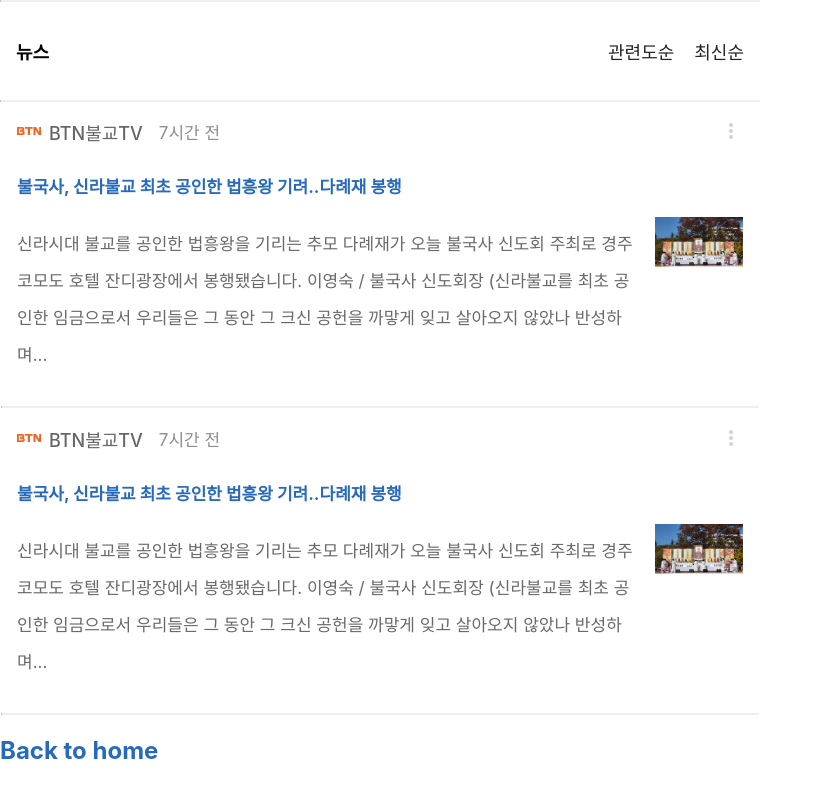
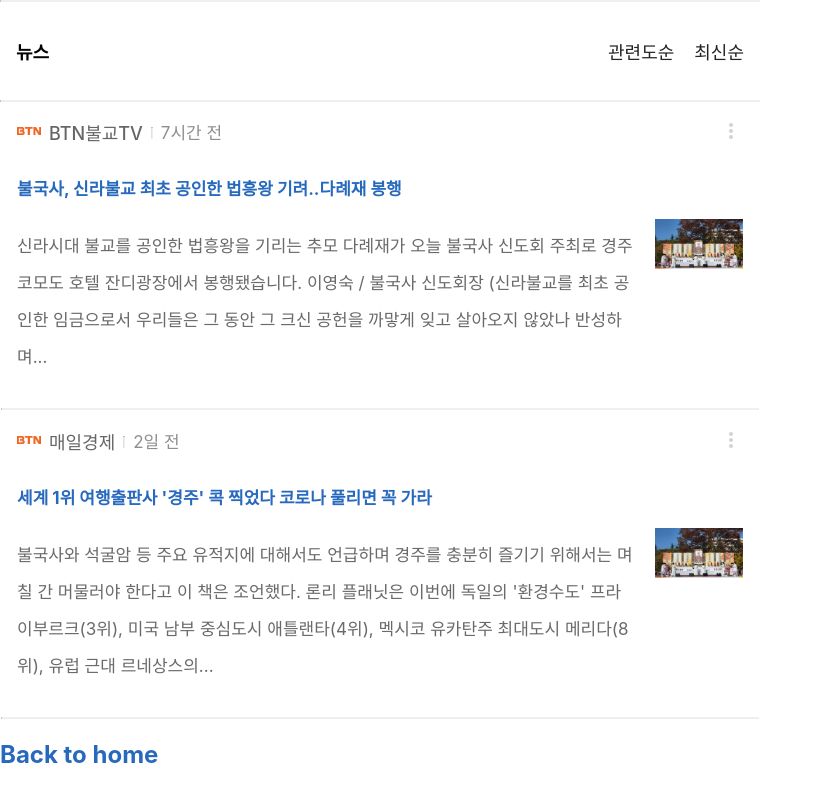
Before and after one commit to ksa37/CS492_Team4_Web_SSR_with_Server_Driven_UI, a Next.js app: page /news in a window 1280 px wide. Shown: the whole page, without its empty margins (0-823 px from the left). Built offline with nearby package versions, Linux system fonts and the light colour scheme.

Commit message:
Delete unnecessary codes

```diff
--- a/src/components/card.js
+++ b/src/components/card.js
@@ -5,37 +5,8 @@ import Image from "next/image"
 import MoreVertIcon from "@material-ui/icons/MoreVert";
 
 
-// export default function Card(props) {
-//     return (
-//         <div className="post" key={props.id}>
-//             {(props.publisher_image === "" || props.publisher_image === null) ?
-//             <br></br>
-//             // : <img src={props.publisher_image} width="100%" alt="shared-diary-post-card" />}
-//             : <img src={props.publisher_image} width="100%" />}
-//             <div className="publisher">{props.publisher}</div>
-//             <div className="date">{props.date}</div>
-//             <div className="title">{props.title}</div>
-//             <div className="contents">{props.contents}</div>
-//             <br></br>
-//             {(props.image === "" || props.image === null) ?
-//             <br></br>
-//             : <img src={props.image} width="100%"/>}
-//         </div>
-//     )
-// }
-
 export default function Card({props}) {
     const { publisherURL, publisherImgURL, publisher, date, newsURL, title, contents, contentsImgURL } = props
-    // const data = {
-    //     "publisherURL": "http://www.btnnews.tv",
-    //     "publisherImgURL": "/images/news_publisher_logos/BTN.jpg",
-    //     "publisher": "BTN불교TV",
-    //     "date": "7시간 전",
-    //     "newsURL": "http://m.btnnews.tv/news/articleView.html?idxno=68717",
-    //     "title": "불국사, 신라불교 최초 공인한 법흥왕 기려..다례재 봉행",
-    //     "contents": "신라시대 불교를 공인한 법흥왕을 기리는 추모 다례재가 오늘 불국사 신도회 주최로 경주 코모도 호텔 잔디광장에서 봉행됐습니다. 이영숙 / 불국사 신도회장 (신라불교를 최초 공인한 임금으로서 우리들은 그 동안 그 크신 공헌을 까맣게 잊고 살아오지 않았나 반성하며...",
-    //     "contentsImgURL": "/images/news_images/BTN_1.jpg"
-    // }
 
     return (
         <div className={styles.postOutline}>
@@ -43,7 +14,6 @@ export default function Card({props}) {
                 <div className={styles.cardHeader}>
                     <div className={styles.publishInfo}>
                         {/* <Link href="http://www.btnnews.tv"> */}
-                        {/* <Link href={data.publisherURL}> */}
                         <Link href={publisherURL}>
                             <a>
                             <div className={styles.publishInfo}>
@@ -56,29 +26,28 @@ export default function Card({props}) {
                                     objectFit='contain'
                                 />
                                 {/* <div className={styles.publisher}>BTN불교TV</div> */}
-                                {/* <div className={styles.publisher}>{data.publisher}</div> */}
                                 <div className={styles.publisher}>{publisher}</div>
                             </div>
                             </a>
                         </Link>
-                        {/* <hr className={styles.verticalDivider}></hr> */}
-                        <div className={styles.date}>7시간 전</div>
-                        {/* <div className={styles.date}>{date}</div> */}
+                        <hr className={styles.verticalDivider}></hr>
+                        {/* <div className={styles.date}>7시간 전</div> */}
+                        <div className={styles.date}>{date}</div>
                     </div>
                     <MoreVertIcon className={styles.morevert}>
                     </MoreVertIcon>
                 </div>
-                <Link href="http://m.btnnews.tv/news/articleView.html?idxno=68717">
-                {/* <Link href={newsURL}> */}
+                {/* <Link href="http://m.btnnews.tv/news/articleView.html?idxno=68717"> */}
+                <Link href={newsURL}>
                     <a>
-                        <div className={styles.title}>불국사, 신라불교 최초 공인한 법흥왕 기려..다례재 봉행</div>
-                        {/* <div className={styles.title}>{title}</div> */}
+                        {/* <div className={styles.title}>불국사, 신라불교 최초 공인한 법흥왕 기려..다례재 봉행</div> */}
+                        <div className={styles.title}>{title}</div>
                         <div className={styles.contentsInfo}>
-                            <div className={styles.contents}>신라시대 불교를 공인한 법흥왕을 기리는 추모 다례재가 오늘 불국사 신도회 주최로 경주 코모도 호텔 잔디광장에서 봉행됐습니다. 이영숙 / 불국사 신도회장 (신라불교를 최초 공인한 임금으로서 우리들은 그 동안 그 크신 공헌을 까맣게 잊고 살아오지 않았나 반성하며...</div>
-                            {/* <div className={styles.contents}>{contents}</div> */}
+                            {/* <div className={styles.contents}>신라시대 불교를 공인한 법흥왕을 기리는 추모 다례재가 오늘 불국사 신도회 주최로 경주 코모도 호텔 잔디광장에서 봉행됐습니다. 이영숙 / 불국사 신도회장 (신라불교를 최초 공인한 임금으로서 우리들은 그 동안 그 크신 공헌을 까맣게 잊고 살아오지 않았나 반성하며...</div> */}
+                            <div className={styles.contents}>{contents}</div>
                             <Image className={styles.contentsImg}
-                                src="/images/news_images/BTN_1.jpg"
-                                // src={contentsImgURL}
+                                // src="/images/news_images/BTN_1.jpg"
+                                src={contentsImgURL}
                                 width={88}
                                 height={88}
                                 layout='fixed'
@@ -87,7 +56,6 @@ export default function Card({props}) {
                         </div>
                     </a>
                 </Link>
-                {/* <Divider horizontal></Divider> */}
             </div>
             <hr className={styles.divider}></hr>
 
--- a/src/pages/news.js
+++ b/src/pages/news.js
@@ -24,13 +24,13 @@ const dummydata = {
                                     "contentsImgURL": "/images/news_images/BTN_1.jpg"
                                 },
                                 {
-                                    "publisherURL": "http://www.btnnews.tv",
+                                    "publisherURL": "https://media.naver.com/press/009",
                                     "publisherImgURL": "/images/news_publisher_logos/BTN.jpg",
-                                    "publisher": "BTN불교TV",
-                                    "date": "7시간 전",
-                                    "newsURL": "http://m.btnnews.tv/news/articleView.html?idxno=68717",
-                                    "title": "불국사, 신라불교 최초 공인한 법흥왕 기려..다례재 봉행",
-                                    "contents": "신라시대 불교를 공인한 법흥왕을 기리는 추모 다례재가 오늘 불국사 신도회 주최로 경주 코모도 호텔 잔디광장에서 봉행됐습니다. 이영숙 / 불국사 신도회장 (신라불교를 최초 공인한 임금으로서 우리들은 그 동안 그 크신 공헌을 까맣게 잊고 살아오지 않았나 반성하며...",
+                                    "publisher": "매일경제",
+                                    "date": "2일 전",
+                                    "newsURL": "https://n.news.naver.com/mnews/article/009/0004873767?sid=103",
+                                    "title": "세계 1위 여행출판사 '경주' 콕 찍었다 코로나 풀리면 꼭 가라",
+                                    "contents": "불국사와 석굴암 등 주요 유적지에 대해서도 언급하며 경주를 충분히 즐기기 위해서는 며칠 간 머물러야 한다고 이 책은 조언했다. 론리 플래닛은 이번에 독일의 '환경수도' 프라이부르크(3위), 미국 남부 중심도시 애틀랜타(4위), 멕시코 유카탄주 최대도시 메리다(8위), 유럽 근대 르네상스의...",
                                     "contentsImgURL": "/images/news_images/BTN_1.jpg"
                                 }
                             ]
@@ -41,19 +41,6 @@ const dummydata = {
         }
     ]
 }
-
-const newsdummy = [
-    {
-        "publisherURL": "http://www.btnnews.tv",
-        "publisherImgURL": "/images/news_publisher_logos/BTN.jpg",
-        "publisher": "BTN불교TV",
-        "date": "7시간 전",
-        "newsURL": "http://m.btnnews.tv/news/articleView.html?idxno=68717",
-        "title": "불국사, 신라불교 최초 공인한 법흥왕 기려..다례재 봉행",
-        "contents": "신라시대 불교를 공인한 법흥왕을 기리는 추모 다례재가 오늘 불국사 신도회 주최로 경주 코모도 호텔 잔디광장에서 봉행됐습니다. 이영숙 / 불국사 신도회장 (신라불교를 최초 공인한 임금으로서 우리들은 그 동안 그 크신 공헌을 까맣게 잊고 살아오지 않았나 반성하며...",
-        "contentsImgURL": "/images/news_images/BTN_1.jpg"
-    }
-]
 
 export default function News() {
     return (
@@ -75,10 +62,6 @@ export default function News() {
             {/* {dummydata["keywords"][0]["news"][0]["publisherURL"]} */}
             {/* {newsdummy.map((news) => <Card props={news}/>)} */}
             {dummydata["keywords"][0]["news"].map((news) => <Card props={news}/>)}
-            {/* <Card props = {dummydata["keywords"][0]["news"][0]}></Card> */}
-            {/* <Card></Card>
-            <Card></Card>
-            <Card></Card> */}
             <h2>
                 <Link href="/">
                     <a>Back to home</a>
```
